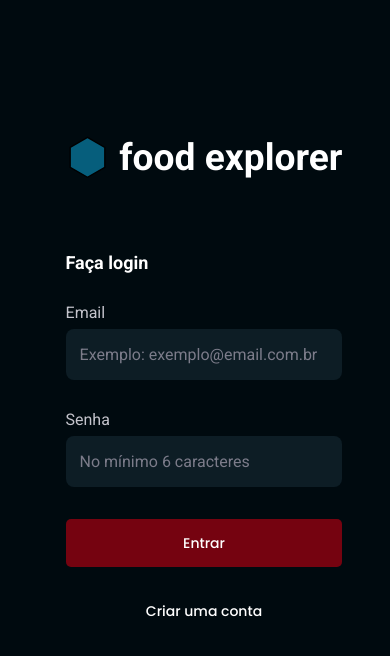
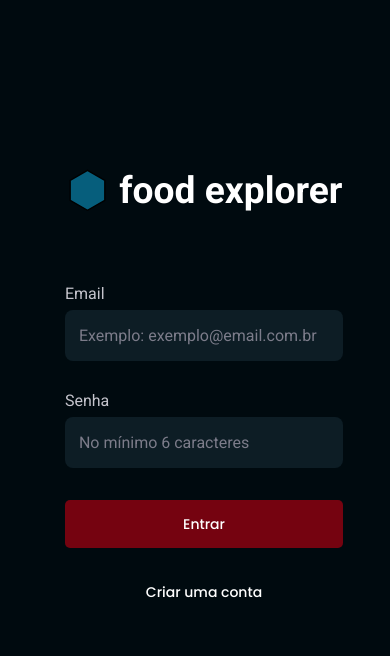
Before and after one commit to arauujo/foodexplorer-ui, a React (Vite) app: page / in a window 390 px wide. Shown: the top 656 px of the page. Built offline with nearby package versions, Linux system fonts and the light colour scheme.

Commit message:
refactor SignIn styles for improved layout and responsiveness

```diff
--- a/src/pages/SignIn/styles.js
+++ b/src/pages/SignIn/styles.js
@@ -1,15 +1,15 @@
 import styled from "styled-components";
+import { DEVICE_BREAKPOINTS } from "../../styles/deviceBreakpoints";
 
 export const Container = styled.div`
-  height: 100vh;
-  margin-top: -22%;
+  margin-top: -6rem;
+  width: 100vw;
   padding: 0 3.91rem 0 5.41rem;
   display: flex;
+  gap: 6.1rem;
   flex-direction: column;
-  justify-content: center;
 
   > .logo-container {
-    margin: 0 auto;
     display: flex;
     align-items: center;
     justify-content: center;
@@ -21,15 +21,54 @@ export const Container = styled.div`
     }
 
     h1 {
+      font-family: ${({ theme }) => theme.FONTS.ROBOTO_GIANT_BOLD.fontFamily};
       font-size: 3.1rem;
+      font-weight: ${({ theme }) => theme.FONTS.ROBOTO_GIANT_BOLD.fontWeight};
+      line-height: ${({ theme }) => theme.FONTS.ROBOTO_GIANT_BOLD.lineHeight};
+    }
+  }
+
+  @media (min-width: ${DEVICE_BREAKPOINTS.LG}) {
+    margin-top: -3rem;
+    padding: 0 6.75rem 0 9.62rem;
+    flex-direction: row;
+    justify-content: space-between;
+
+    > .logo-container {
+      margin-top: 0;
+
+      h1 {
+        font-size: ${({ theme }) => theme.FONTS.ROBOTO_GIANT_BOLD.fontSize};
+      }
     }
   }
 `;
 
 export const Form = styled.form`
-  margin-top: 6.1rem;
   display: flex;
   flex-direction: column;
-  justify-content: center;
   gap: 32px;
+
+  .desktop-only {
+    display: none;
+  }
+
+  > h2 {
+    font-family: ${({ theme }) => theme.FONTS.POPPINS_400_MEDIUM.fontFamily};
+    font-size: ${({ theme }) => theme.FONTS.POPPINS_400_MEDIUM.fontSize};
+    font-weight: ${({ theme }) => theme.FONTS.POPPINS_400_MEDIUM.fontWeight};
+    line-height: ${({ theme }) => theme.FONTS.POPPINS_400_MEDIUM.lineHeight};
+  }
+
+  @media (min-width: ${DEVICE_BREAKPOINTS.LG}) {
+    background-color: ${({ theme }) => theme.COLORS.DARK_700};
+    padding: 4rem;
+    border-radius: 1rem;
+    width: 29.75rem;
+
+    .desktop-only {
+      display: block;
+      text-align: center;
+    }
+  }
 `;
```
